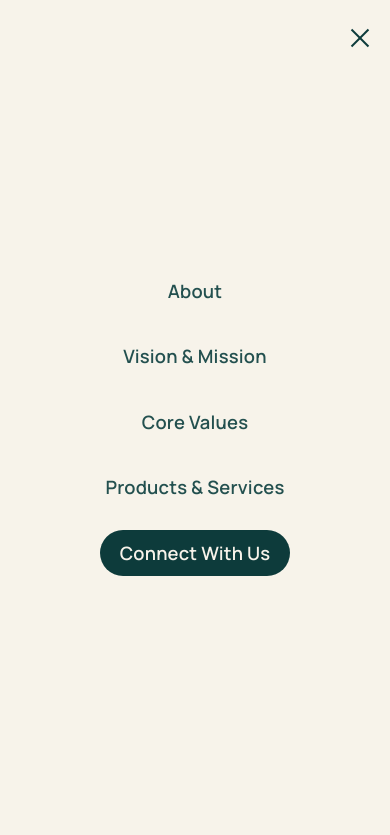
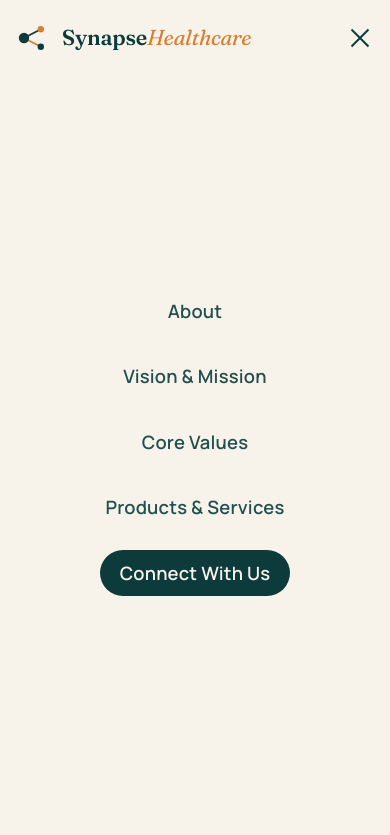
Before and after one commit to KovzX17/synapse-website, a plain HTML site: page index.html in a window 390 px wide. Both pictures are taken after a click on the button "Toggle menu". Shown: the top 835 px of the page. Drawn offline with Linux system fonts and the light colour scheme.

Commit message:
Fix mobile header: menu links no longer overlap logo when scrolling
The scrolled header's backdrop-filter made .site-header the containing
block for the position:fixed mobile menu, so the 'hidden' menu spilled
over the logo once the user scrolled. Moved the blur onto a
::before pseudo-element and hardened the menu itself:

- Hide closed menu with visibility (not just transform)
- Hamburger now kicks in at <=960px so mid-size widths never crowd
  the logo with the horizontal link row; nav tightened <=1200px
- Full-screen menu scrolls safely on short landscape screens
- Page scroll locked while the menu is open

Co-Authored-By: Claude Fable 5 <noreply@anthropic.com>
Claude-Session: https://claude.ai/code/session_01E3cGXn7QEoHDHaxhU4rkUY

```diff
--- a/script.js
+++ b/script.js
@@ -9,18 +9,19 @@ onScroll();
 /* ---------- Mobile nav ---------- */
 const toggle = document.querySelector('.nav-toggle');
 const links = document.querySelector('.nav-links');
-toggle.addEventListener('click', () => {
-  const open = links.classList.toggle('open');
+
+function setMenu(open) {
+  links.classList.toggle('open', open);
   toggle.classList.toggle('open', open);
   toggle.setAttribute('aria-expanded', open);
+  document.body.classList.toggle('menu-open', open);
+}
+
+toggle.addEventListener('click', () => setMenu(!links.classList.contains('open')));
+links.querySelectorAll('a').forEach((a) => a.addEventListener('click', () => setMenu(false)));
+window.addEventListener('resize', () => {
+  if (window.innerWidth > 960 && links.classList.contains('open')) setMenu(false);
 });
-links.querySelectorAll('a').forEach((a) =>
-  a.addEventListener('click', () => {
-    links.classList.remove('open');
-    toggle.classList.remove('open');
-    toggle.setAttribute('aria-expanded', 'false');
-  })
-);
 
 /* ---------- Scroll reveal ---------- */
 const io = new IntersectionObserver(
--- a/styles.css
+++ b/styles.css
@@ -75,15 +75,26 @@ em { font-style: italic; }
   position: fixed;
   top: 0; left: 0; right: 0;
   z-index: 20;
-  transition: background 0.35s ease, box-shadow 0.35s ease;
 }
-.site-header.scrolled {
-  background: rgba(247, 243, 234, 0.9);
+/* Scrolled backdrop lives on a pseudo-element: putting backdrop-filter on
+   .site-header itself would make it the containing block for the
+   position:fixed mobile menu and break its off-screen hiding. */
+.site-header::before {
+  content: "";
+  position: absolute;
+  inset: 0;
+  background: rgba(247, 243, 234, 0.92);
+  -webkit-backdrop-filter: blur(14px);
   backdrop-filter: blur(14px);
   box-shadow: 0 1px 0 var(--line);
+  opacity: 0;
+  transition: opacity 0.35s ease;
+  pointer-events: none;
 }
+.site-header.scrolled::before { opacity: 1; }
 
 .nav {
+  position: relative;
   width: min(1240px, 94%);
   margin-inline: auto;
   display: flex;
@@ -661,6 +672,47 @@ em { font-style: italic; }
 }
 
 /* ============ RESPONSIVE ============ */
+/* Tighten the horizontal nav before it runs out of room */
+@media (max-width: 1200px) {
+  .nav-links { gap: 1.1rem; }
+  .nav-links a { font-size: 0.88rem; }
+}
+
+/* Hamburger menu — kicks in well before the row of links can crowd the logo */
+@media (max-width: 960px) {
+  .nav-toggle { display: flex; position: relative; z-index: 30; }
+  .brand { position: relative; z-index: 26; }
+  .nav-links {
+    position: fixed;
+    inset: 0;
+    background: var(--ivory);
+    flex-direction: column;
+    align-items: center;
+    justify-content: center;
+    justify-content: safe center;
+    gap: 2.2rem;
+    padding: 5.5rem 1.5rem 3rem;
+    overflow-y: auto;
+    transform: translateY(-102%);
+    visibility: hidden;
+    transition: transform 0.45s var(--ease-out), visibility 0s linear 0.45s;
+    z-index: 25;
+  }
+  .nav-links.open {
+    transform: none;
+    visibility: visible;
+    transition: transform 0.45s var(--ease-out);
+  }
+  .nav-links li { flex-shrink: 0; }
+  .nav-links a { font-size: 1.15rem; }
+  .nav-toggle.open span:nth-child(1) { transform: translateY(7px) rotate(45deg); }
+  .nav-toggle.open span:nth-child(2) { opacity: 0; }
+  .nav-toggle.open span:nth-child(3) { transform: translateY(-7px) rotate(-45deg); }
+}
+
+/* No page scroll behind the open mobile menu */
+body.menu-open { overflow: hidden; }
+
 @media (max-width: 900px) {
   .about-body, .vm-grid { grid-template-columns: 1fr; }
   .vm-grid { gap: 3.5rem; }
@@ -671,24 +723,6 @@ em { font-style: italic; }
 }
 
 @media (max-width: 680px) {
-  .nav-toggle { display: flex; z-index: 30; }
-  .nav-links {
-    position: fixed;
-    inset: 0;
-    background: var(--ivory);
-    flex-direction: column;
-    justify-content: center;
-    gap: 2.2rem;
-    transform: translateY(-100%);
-    transition: transform 0.45s var(--ease-out);
-    z-index: 25;
-  }
-  .nav-links.open { transform: none; }
-  .nav-links a { font-size: 1.15rem; }
-  .nav-toggle.open span:nth-child(1) { transform: translateY(7px) rotate(45deg); }
-  .nav-toggle.open span:nth-child(2) { opacity: 0; }
-  .nav-toggle.open span:nth-child(3) { transform: translateY(-7px) rotate(-45deg); }
-
   .values-grid { grid-template-columns: 1fr; }
   .section { padding: 4.5rem 0; }
   .vision { padding: 6.5rem 0; clip-path: polygon(0 1.2rem, 100% 0, 100% calc(100% - 1.2rem), 0 100%); }
```
